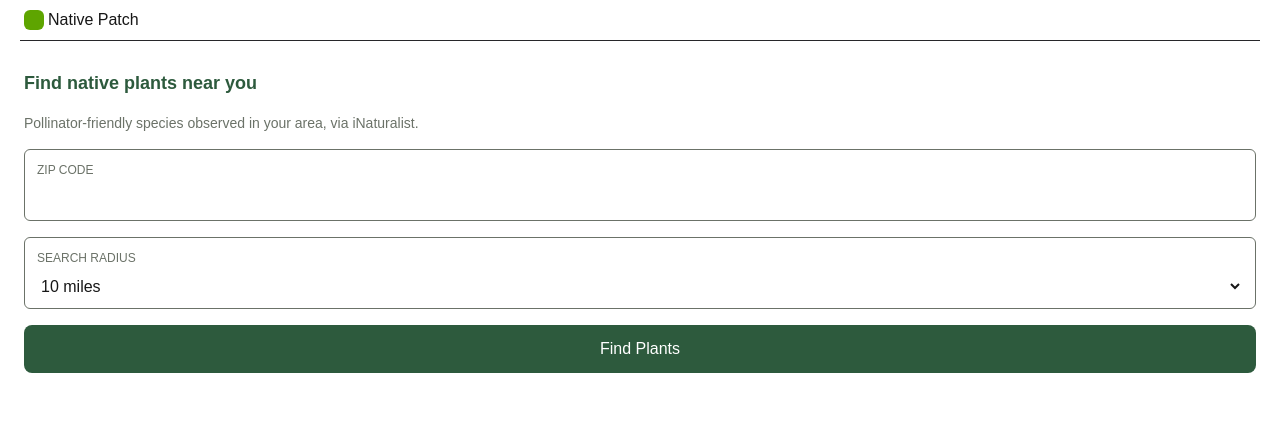
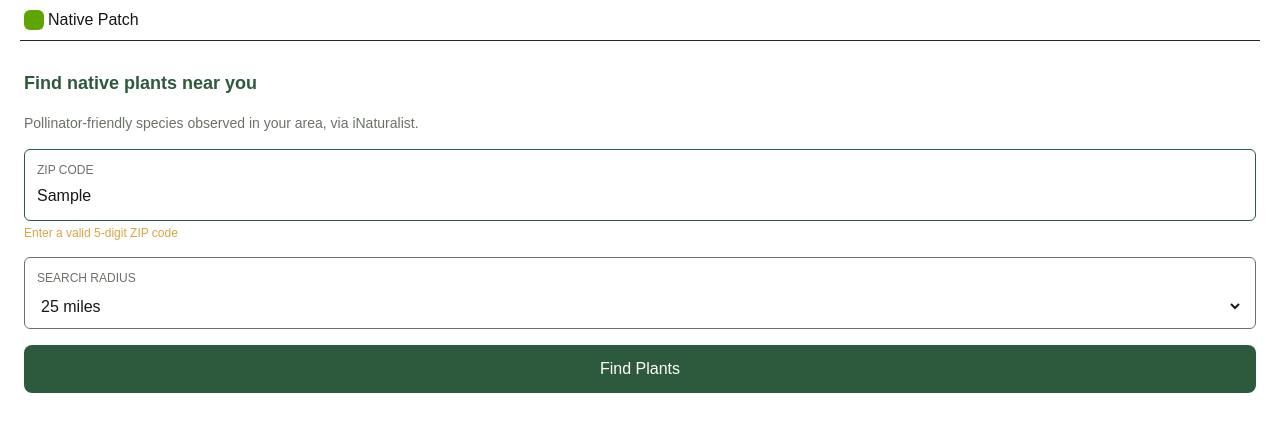
Before and after one commit to Jehrman27/native-patch, a Next.js app: page / in a window 1280 px wide. Both pictures are taken after typing "Sample" into the empty fields and a click on the button "Find Plants". Shown: the top 432 px of the page. Built offline with nearby package versions, Linux system fonts and the light colour scheme.

Commit message:
connect rhf and zod

```diff
--- a/package.json
+++ b/package.json
@@ -11,9 +11,12 @@
     "test:watch": "vitest"
   },
   "dependencies": {
+    "@hookform/resolvers": "^5.7.1",
     "next": "16.2.4",
     "react": "19.2.4",
-    "react-dom": "19.2.4"
+    "react-dom": "19.2.4",
+    "react-hook-form": "^7.85.0",
+    "zod": "^4.4.3"
   },
   "devDependencies": {
     "@tailwindcss/postcss": "^4",
--- /dev/null
+++ b/src/app/actions.ts
@@ -0,0 +1,9 @@
+"use server";
+
+import type { SearchFormValues } from "~/lib/validations/search-form";
+
+export async function findPlants(values: SearchFormValues) {
+  // Week 3: geocode the ZIP via Zippopotam, then query iNaturalist for
+  // plants observed within `searchRadius` miles of that point.
+  console.log("searching for plants", values);
+}
--- a/src/app/page.tsx
+++ b/src/app/page.tsx
@@ -1,8 +1,6 @@
+import { SearchForm } from "~/components/SearchForm/SearchForm";
+
 export default function Home() {
-  const onZipSubmit = async (formData: FormData) => {
-    "use server";
-    console.log("form submitted", formData);
-  };
   return (
     <main className="flex flex-col gap-4 px-6 py-7">
       <h1 className="font-bold text-lg text-primary">
@@ -11,43 +9,7 @@ export default function Home() {
       <p className="text-sm text-muted">
         Pollinator-friendly species observed in your area, via iNaturalist.
       </p>
-      <form action={onZipSubmit}>
-        <div className="flex flex-col gap-4">
-          <div className="flex flex-col border border-solid rounded-md p-3 border-muted justify-between h-18 focus-within:border-primary">
-            <label className="text-xs text-muted" htmlFor="zip-code">
-              ZIP CODE
-            </label>
-            <input
-              id="zip-code"
-              name="zip-code"
-              className="bg-transparent text-foreground outline-none"
-            />
-          </div>
-          <div className="flex flex-col border border-solid rounded-md p-3 border-muted justify-between h-18 focus-within:border-primary">
-            <label className="text-xs text-muted" htmlFor="search-radius">
-              SEARCH RADIUS
-            </label>
-            <select
-              id="search-radius"
-              name="search-radius"
-              className="bg-transparent text-foreground outline-none"
-            >
-              <option value="10">10 miles</option>
-              <option value="25">25 miles</option>
-              <option value="50">50 miles</option>
-              <option value="100">100 miles</option>
-              <option value="200">200 miles</option>
-            </select>
-          </div>
-
-          <button
-            className="bg-primary rounded-lg py-3 text-primary-foreground font-medium"
-            type="submit"
-          >
-            Find Plants
-          </button>
-        </div>
-      </form>
+      <SearchForm />
     </main>
   );
 }
--- /dev/null
+++ b/src/components/SearchForm/SearchForm.tsx
@@ -0,0 +1,80 @@
+"use client";
+
+import { zodResolver } from "@hookform/resolvers/zod";
+import { useForm } from "react-hook-form";
+import { findPlants } from "~/app/actions";
+import {
+  searchFormSchema,
+  searchRadiusOptions,
+  type SearchFormValues,
+} from "~/lib/validations/search-form";
+
+export function SearchForm() {
+  const {
+    register,
+    handleSubmit,
+    formState: { errors, isSubmitting },
+  } = useForm<SearchFormValues>({
+    resolver: zodResolver(searchFormSchema),
+    defaultValues: { zipCode: "", searchRadius: "25" },
+  });
+
+  const onSubmit = async (values: SearchFormValues) => {
+    await findPlants(values);
+  };
+
+  return (
+    <form onSubmit={handleSubmit(onSubmit)} noValidate>
+      <div className="flex flex-col gap-4">
+        <div>
+          <div className="flex flex-col border border-solid rounded-md p-3 border-muted justify-between h-18 focus-within:border-primary">
+            <label className="text-xs text-muted" htmlFor="zip-code">
+              ZIP CODE
+            </label>
+            <input
+              id="zip-code"
+              className="bg-transparent text-foreground outline-none"
+              aria-invalid={errors.zipCode ? "true" : "false"}
+              aria-describedby={errors.zipCode ? "zip-code-error" : undefined}
+              {...register("zipCode")}
+            />
+          </div>
+          {errors.zipCode && (
+            <p
+              id="zip-code-error"
+              role="alert"
+              className="text-xs text-accent mt-1"
+            >
+              {errors.zipCode.message}
+            </p>
+          )}
+        </div>
+
+        <div className="flex flex-col border border-solid rounded-md p-3 border-muted justify-between h-18 focus-within:border-primary">
+          <label className="text-xs text-muted" htmlFor="search-radius">
+            SEARCH RADIUS
+          </label>
+          <select
+            id="search-radius"
+            className="bg-transparent text-foreground outline-none"
+            {...register("searchRadius")}
+          >
+            {searchRadiusOptions.map((radius) => (
+              <option key={radius} value={radius}>
+                {radius} miles
+              </option>
+            ))}
+          </select>
+        </div>
+
+        <button
+          className="bg-primary rounded-lg py-3 text-primary-foreground font-medium disabled:opacity-60"
+          type="submit"
+          disabled={isSubmitting}
+        >
+          {isSubmitting ? "Searching…" : "Find Plants"}
+        </button>
+      </div>
+    </form>
+  );
+}
--- /dev/null
+++ b/src/lib/validations/search-form.ts
@@ -0,0 +1,13 @@
+import { z } from "zod";
+
+export const searchRadiusOptions = ["10", "25", "50", "100", "200"] as const;
+
+export const searchFormSchema = z.object({
+  zipCode: z
+    .string()
+    .trim()
+    .regex(/^\d{5}$/, "Enter a valid 5-digit ZIP code"),
+  searchRadius: z.enum(searchRadiusOptions),
+});
+
+export type SearchFormValues = z.infer<typeof searchFormSchema>;
```
Also changed, not shown: 1 other file (tests, documents, lock files or other folders).
